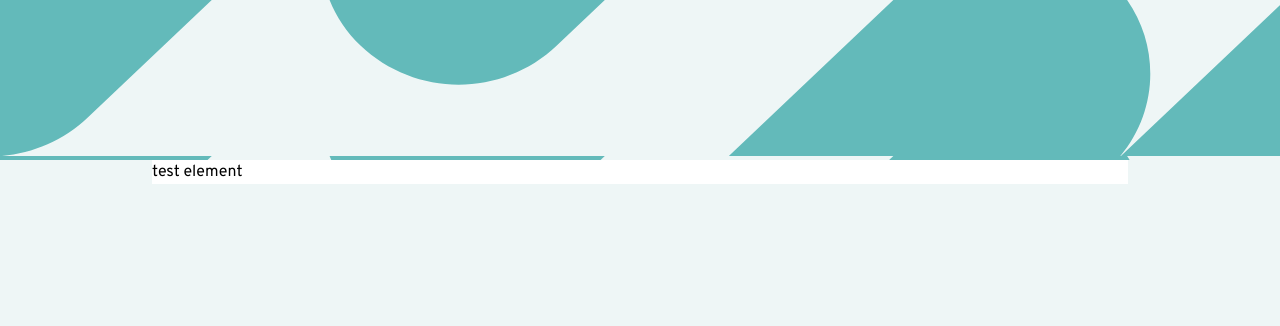
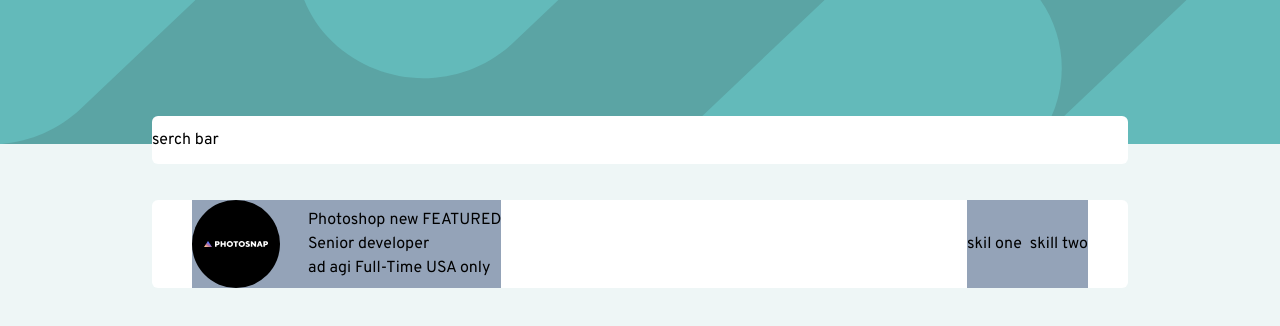
Before and after one commit to abrhamadddis/static-job-listings-master-project, a website: page src/index.html in a window 1280 px wide. Drawn offline with Linux system fonts and the light colour scheme.

Commit message:
design for cards and search is done

```diff
--- a/src/index.html
+++ b/src/index.html
@@ -24,21 +24,64 @@
   </head>
   <body class="bg-neutral-lightGrayishCyan" >
     <!-- header-->
-    <header class=" h-40 w-full bg-neutral-lightGrayishCyan bg-bgHeaderMobile md:bg-bgHeaderDesktop">
+    <header class=" h-36 w-full bg-primary-desaturatedDarkCyan bg-bgHeaderMobile bg-cover md:bg-bgHeaderDesktop">
 
     </header>
 
     <!--main container-->
-    <div class=" container mx-auto flex flex-col">
+    <div class=" container flex flex-col mx-auto ">
       <!--search bar-->
-      <div class="bg-white">
-        <h1> test element </h1>
+      <div class="bg-white w-full rounded-md min-h-min -mt-7 pr-2 py-3">
+        <h1>serch bar</h1>
       </div>
-      <!-- jobs card-->
-      <div>
+      <!-- All cards-->
+      <div  class="bg-neutral-lightGrayishCyan mt-9 ">
+        <!--first card-->
+        <div class=" flex flex-col px-10 w-full justify-center rounded-md bg-white md:flex-row md:justify-between ">
+          <!--left column-->
+          <div class="flex flex-col  md:flex-row   bg-slate-400">
+            <!--image of job-->
+            <div class="mr-7">
+              <img src="../images/photosnap.svg" alt="photoshnap">
+            </div>
+            <!--job description-->
+            <div class="flex flex-col justify-center">
+              <!--company title and tags-->
+              <div class="flex">
+                <div class="mr-1">
+                  <h3>Photoshop</h3>
+                </div>
+                <div>
+                  <span>new</span>
+                  <span>FEATURED</span>
+                </div>
+              </div>
+              <!--job title-->
+              <div>
+                <h2>Senior developer</h2>
+              </div>
+              <!--date time and location-->
+              <div>
+                <span>ad agi</span>
+                <span>Full-Time</span>
+                <span>USA only</span>
+              </div>
+            </div>
+          </div>
+          <!--right column-->
+          <div class="bg-slate-400  i flex justify-start items-center gap-2 md:justify-end">
+            <div>
+              <h1>skil one</h1>
+            </div>
+            <div>
+              <h1>skill two</h1>
+            </div>
+          </div>
+        </div>
+      </div>
 
-      </div>
     </div>
+
 
     <!-- <div class="attribution">
       Challenge by
```
Also changed, not shown: css/main.css.
